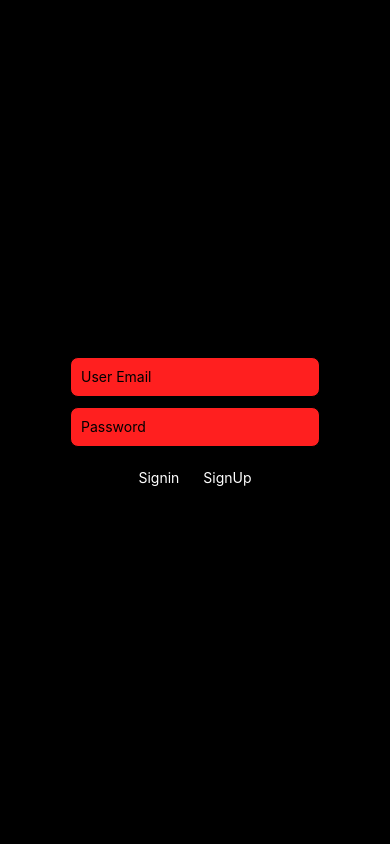
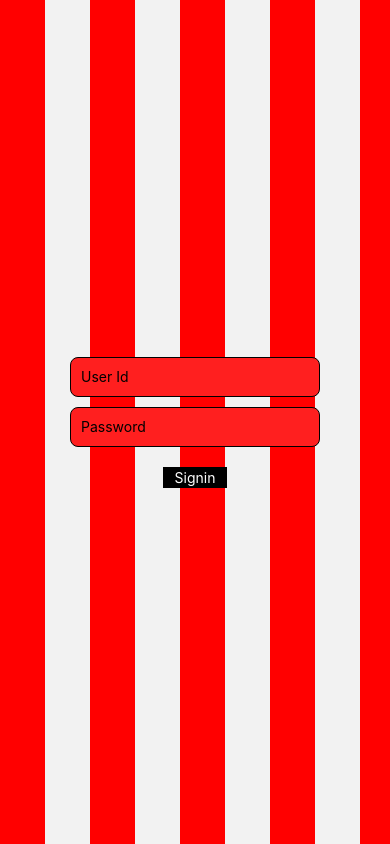
Before and after one commit to tejatayi/TimeSheetApp, a React Native app: screen /LoginPage in a window 390 px wide. Built offline with nearby package versions, Linux system fonts and the light colour scheme.

Commit message:
added bg with a vector imagejs file

```diff
--- a/package.json
+++ b/package.json
@@ -12,6 +12,7 @@
     "@react-navigation/native": "^7.0.15",
     "@react-navigation/native-stack": "^7.2.1",
     "expo": "~52.0.37",
+    "expo-linear-gradient": "^14.0.2",
     "expo-status-bar": "~2.0.1",
     "react": "18.3.1",
     "react-native": "0.76.7",
@@ -19,6 +20,7 @@
     "react-native-reanimated": "^3.17.1",
     "react-native-safe-area-context": "^5.2.0",
     "react-native-screens": "^4.9.1",
+    "react-native-svg": "^15.11.2",
     "react-native-vector-icons": "^10.2.0"
   },
   "devDependencies": {
--- a/pages/LoginPage.js
+++ b/pages/LoginPage.js
@@ -5,13 +5,19 @@ import {
   StyleSheet,
   Button,
   TouchableOpacity,
+  ImageBackground,
 } from "react-native";
 import { SignupPage } from "./SignupPage";
+import StripedBackground from "./Stripedbackgroundsvg";
 
 export default function LoginPage({ navigation }) {
   return (
+
+
     <View style={styles.container}>
-      <TextInput placeholder="User Email" style={styles.input} />
+      <StripedBackground stripeWidth={45}></StripedBackground>
+      <View style={styles.container}>
+        <TextInput placeholder="User Id" style={styles.input} />
         <TextInput
           placeholder="Password"
           secureTextEntry={true}
@@ -22,24 +28,19 @@ export default function LoginPage({ navigation }) {
           <TouchableOpacity style={styles.button}>
             <Text style={styles.buttonText}>Signin</Text>
           </TouchableOpacity>
-        <TouchableOpacity
-          style={styles.button}
-          onPress={() => navigation.navigate("SignupPage")}
-        >
-          <Text style={styles.buttonText}>SignUp</Text>
-        </TouchableOpacity>
+        </View>
       </View>
     </View>
   );
 }
 
 const styles = StyleSheet.create({
+
   container: {
     flex: 1,
-    backgroundColor: "#f5f5f5",
     alignItems: "center",
     justifyContent: "center",
-    backgroundColor: "black",
+
   },
 
   input: {
--- /dev/null
+++ b/pages/Stripedbackgroundsvg.js
@@ -0,0 +1,31 @@
+import React from "react";
+import { Svg, Rect } from "react-native-svg";
+import { View, StyleSheet } from "react-native";
+
+export default function StripedBackground({ stripeWidth = 50 }) {
+  return (
+    <View style={styles.background}>
+      <Svg height="100%" width="100%">
+        {/* Repeat stripes across the screen */}
+        {Array.from({length: Math.ceil(1000 / stripeWidth)}).map((_, i) => (
+          <Rect
+            key={i}
+            x={i * stripeWidth * 2} // Moves each red stripe horizontally
+            y="0"
+            width={stripeWidth} // Width of each red stripe
+            height="100%"
+            fill="red" // Color of stripe
+          />
+        ))}
+      </Svg>
+    </View>
+  );
+}
+
+const styles = StyleSheet.create({
+  background: {
+    position: "absolute",
+    width: "100%",
+    height: "100%",
+  },
+});
```
Also changed, not shown: assets/background_login.jpg (added), 1 other file (tests, documents, lock files or other folders). Lines whose indentation alone changed are shown as unchanged.
